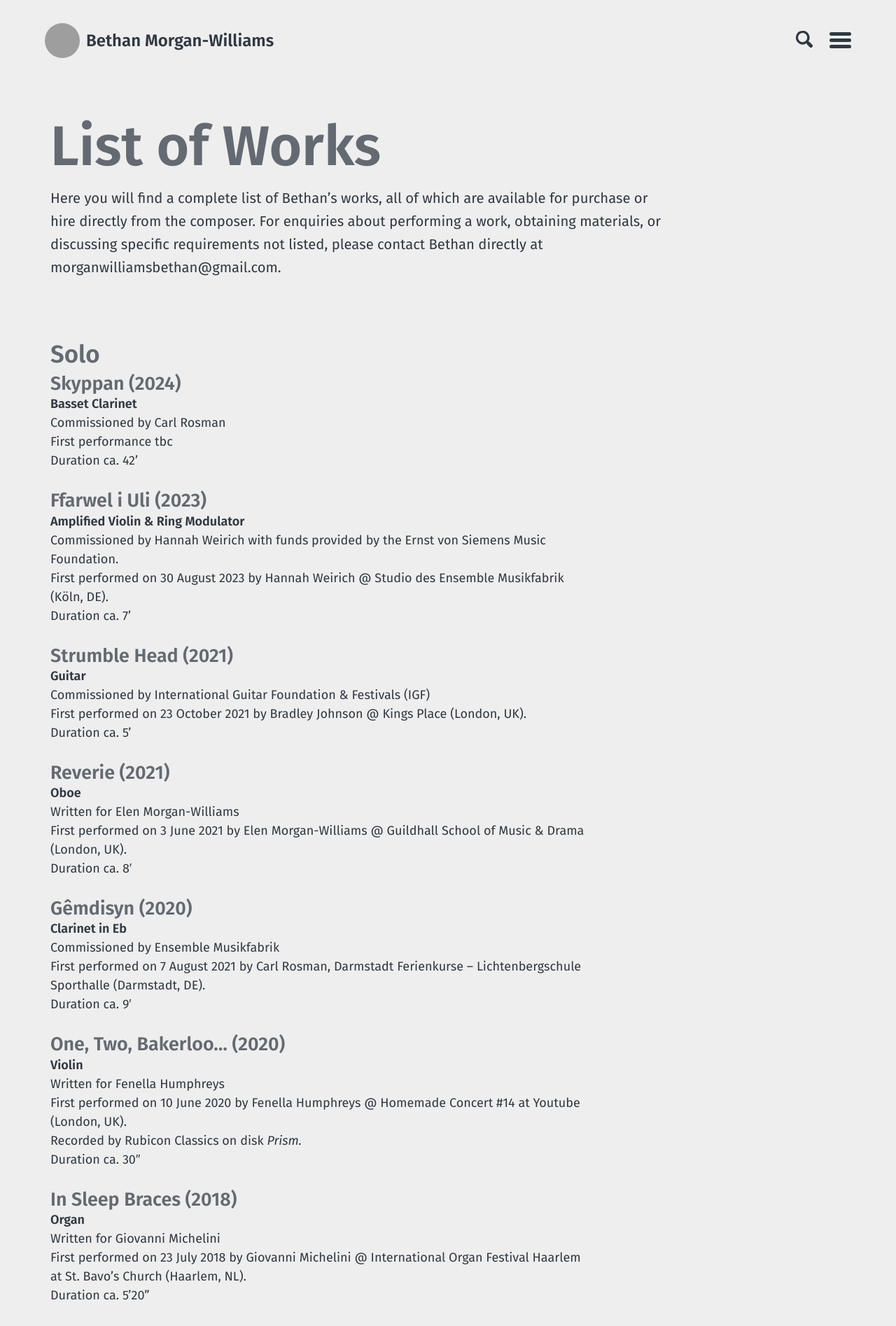
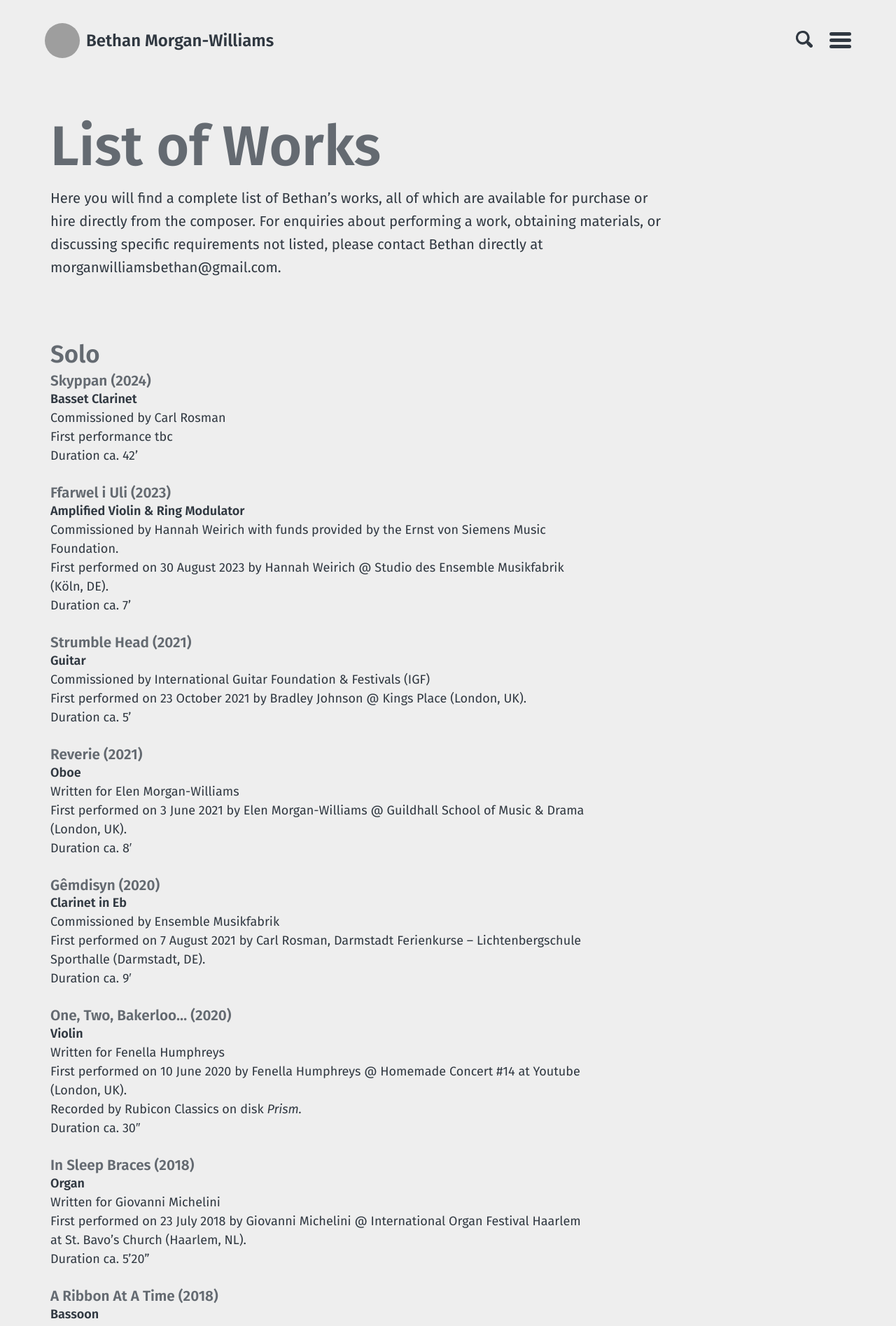
Before and after one commit to morganwilliamsb/website, a Jekyll site: the page built from works.md, in a window 1280 px wide. Shown: the top 1895 px of the page at 70% size. Built offline with Jekyll 4.4.1, drawn with Linux system fonts in a browser that asks for light colours; grey boxes are pictures that could not be loaded.

```diff
--- a/works.md
+++ b/works.md
@@ -6,239 +6,239 @@ introduction: Here you will find a complete list of Bethan’s works, all of whi
 
 ## Solo
 
-### Skyppan (2024)
+#### Skyppan (2024)
 **Basset Clarinet**
 : Commissioned by Carl Rosman
 : First performance tbc
 : Duration ca. 42’
 
-### Ffarwel i Uli (2023)
+#### Ffarwel i Uli (2023)
 **Amplified Violin & Ring Modulator**
 : Commissioned by Hannah Weirich with funds provided by the Ernst von Siemens Music Foundation.
 : First performed on 30 August 2023 by Hannah Weirich @ Studio des Ensemble Musikfabrik (Köln, DE).
 : Duration ca. 7’
 
-### Strumble Head (2021)
+#### Strumble Head (2021)
 **Guitar**
 : Commissioned by International Guitar Foundation & Festivals (IGF)
 : First performed on 23 October 2021 by Bradley Johnson @ Kings Place (London, UK).
 : Duration ca. 5’
 
-### Reverie (2021)
+#### Reverie (2021)
 **Oboe**
 : Written for Elen Morgan-Williams
 : First performed on 3 June 2021 by Elen Morgan-Williams @ Guildhall School of Music & Drama (London, UK).
 : Duration ca. 8′
 
-### Gêmdisyn (2020)
+#### Gêmdisyn (2020)
 **Clarinet in Eb**
 : Commissioned by Ensemble Musikfabrik
 : First performed on 7 August 2021 by Carl Rosman, Darmstadt Ferienkurse – Lichtenbergschule Sporthalle (Darmstadt, DE).
 : Duration ca. 9′
 
-### One, Two, Bakerloo… (2020)
+#### One, Two, Bakerloo… (2020)
 **Violin**
 : Written for Fenella Humphreys
 : First performed on 10 June 2020 by Fenella Humphreys @ Homemade Concert #14 at Youtube (London, UK).
 : Recorded by Rubicon Classics on disk _Prism._
 : Duration ca. 30″
 
-### In Sleep Braces (2018)
+#### In Sleep Braces (2018)
 **Organ**
 : Written for Giovanni Michelini
 : First performed on 23 July 2018 by Giovanni Michelini @ International Organ Festival Haarlem at St. Bavo’s Church (Haarlem, NL).
 : Duration ca. 5’20”
 
-## A Ribbon At A Time (2018)
+#### A Ribbon At A Time (2018)
 **Bassoon**
 : Written for Georgie Powell
 : First performed on 30 July 2018 by Georgie Powell @ Darmstadt Ferienkurse (DE).
 : Duration ca. 3’
 
-### Oceans (2013)
+#### Oceans (2013)
 **Fixed Tape**
 : Written for Bethan Morgan-Williams
 : First performed on 12 December 2013 by Bethan Morgan-Williams @ Crystal House (Manchester, UK).
 : Duration ca. 8’
 
-### A Thornbush In My Strength (2013)
+#### A Thornbush In My Strength (2013)
 **Percussion**
 : First performed on 30 October 2013 by Delia Stevens (House of Bedlam) @ Royal Northern College of Music (Manchester, UK). Instrumentation: saron, snare drum, splash cymbal.
 : Duration ca. 3’30”
 
-### Minstrels On Their Way Home (A Tribute to Debussy) (2013)
+#### Minstrels On Their Way Home (A Tribute to Debussy) (2013)
 **Piano**
 : First performed on 8 May 2012 by Leanne Cody @ Bridgewater Hall (Manchester, UK).
 : Duration ca. 3’30″
 
-### The Turaco (2005)
+#### The Turaco (2005)
 **Piano**
 : Written for Antonella Haywood.
 : Duration ca. 4′
 
 ## Chamber
 
-### Trying to Use Words (2025)
+#### Trying to Use Words (2025)
 **Singing Harpist & Dancer**
 : Commissioned by Jenna Vergeynst
 : First performed on 25 April 2025 by Jenna Vergeynst & Myrthe Bokelmann @ De Graaf (Ghent, BE).
 : Duration ca. 9’
 
-### Gormod (2024)
+#### Gormod (2024)
 **Oboe, Basset Clarinet, Euphonium, Viola, Cello**
 : Commissioned by Berliner Festspiele/MaerzMusik, with funding from the Ernst von Siemens Music Foundation.
 : First performed on 20 March 2024 by Peter Veale, Carl Rosman, Maxime Morel, Axel Porath & Dirk Wietheger @ Radialsystem (Berlin, DE).
 : Duration ca. 12′
 
-### Fleck (2023)
+#### Fleck (2023)
 **Clarinet in Eb, Clarinet in A, Viola**
 : Written for Darmstadt Ferienkurse
 : First performed on 18 August 2023 by Marcin Domagala, Yui Matsunaga and Yona Su @ Lichtenbergschule (Darmstadt, DE).
 : Duration ca. 10’
 
-### Voices Go With You (2022)
+#### Voices Go With You (2022)
 **Alto Flute, Cello, Percussion, Piano**
 : Commissioned by Psappha Ensemble
 : First performed on 12 May 2022 by Psappha Ensemble @ Hallé St. Peter’s (Manchester, UK).
 : Duration ca. 11’
 
-### Parodi i Dri (2021)
+#### Parodi i Dri (2021)
 **Clarinet in Bb, Violin, Piano**
 : Commissioned by National Youth Arts Wales
 : First performed (virtual) on 21 October by Nathan Isaac, Nick Francis & Gwydion Rhys.
 : Duration ca. 5’30″
 
-### Traces of a Disco (rev. 2021)
+#### Traces of a Disco (rev. 2021)
 **Alto Flute, Bass Clarinet in Bb, Vibraphone, Cello, Double Bass**
 : Revised for new instrumentation.
 : Revised version first performed on 17 July 2021 by Clare Findlater, Heather Roche, Jake Brown, Colin Alexander & Tom Goodman (cond. Darren Bloom) @ LSO St. Luke’s (London, UK).
 : Duration ca. 6′
 
-### Demeter’s Cry (2020)
+#### Demeter’s Cry (2020)
 **Violin, Accordion, Double Bass, Drum-kit**
 : Commissioned by Fenella Humphreys with funding from The Marchus Trust.
 : First performed on 5 October 2020 by Fenella Humphreys, Iñigo Mikeleiz Berrade, Ben Griffiths & George Barton @ Chiltern Arts Festival (Henley-on-Thames, UK).
 : Duration ca. 6’30″
 
-### Dog in the Moon (2020)
+#### Dog in the Moon (2020)
 **Viola & Percussion**
 : Commissioned by the BBC & London Symphony Orchestra for Antoine Tamestit & Colin Currie.
 : First performed on 8 October by Antoine Tamestit & Colin Currie @ LSO St. Luke’s (London, UK).
 : Duration ca. 10′
 
-### Datod (2020)
+#### Datod (2020)
 **Violin & Piano**
 : Commissioned by the Park Lane Group with funds provided by the RVW Trust.
 : First performed on 13 July 2020 by Hannah Weirich & Ulrich Löffler @ Studio of Ensemble Musikfabrik (Köln, DE).
 : Duration ca. 8′
 
-### Double Double (2018)
+#### Double Double (2018)
 **String Quartet**
 : Commissioned by Hilary Browning
 : First performed on 6 November 2019 by Equilibrium Ensemble @ University of Liverpool Lunchtime Concert Series (Liverpool, UK).
 : Duration ca. 14’30”
 
-### Ghost Tongues (2018)
+#### Ghost Tongues (2018)
 **String Quartet**
 : Commissioned by the Royal Philharmonic Society through the Susan Bradshaw Composers Fund.
 : First performed on 11 July 2018 by the Ligeti Quartet @ Cheltenham Music Festival at Chapel Arts.
 : Duration ca. 11′
 
-### Traces of a Disco (2018)
+#### Traces of a Disco (2018)
 **Cimbalom, Bass Clarinet in Bb, Double Bass**
 : Commissioned by Rachel Swanick with support from the Arts Council England, Psappha and the Whitworth Art Gallery.
 : First performed on 17 May 2018 by Psappha Ensemble @ Whitworth Art Gallery (Manchester, UK).
 : Duration ca. 5’40”
 
-### The Cross & The Albatross (2017)
+#### The Cross & The Albatross (2017)
 **Bassoon & Harpsichord**
 : Commissioned by Hugh Woolley
 : First performed on 7 May 2017 by Hugh Woolley and Stephen Giles @ Birmingham Conservatoire (UK).
 : Duration ca. 6’30”
 
-### In Kenopsia (2017)
+#### In Kenopsia (2017)
 **Trombone & Live Electronics**
 : Commissioned by Psappha in partnership with PRS for Music Foundation Talent Development.
 : First performed on 15 February 2017 by Tony Boorer & Bethan Morgan-Williams @ Hallé St. Michael’s (Manchester, UK).
 : Duration ca. 5’30”
 
-### Enraptured (2015)
+#### Enraptured (2015)
 **Violin & Piano**
 : First performed on 31 January 2016 by Paul Silverthorne & Aglaia Tarantino @ LSO St Luke’s (London, UK).
 : Duration ca. 8′
 
-### In the Crypt (2015)
+#### In the Crypt (2015)
 **Horn & Live Electronics**
 : First performed on 15 May 2015 by Alison Wilmshurst & Bethan Morgan-Williams @ Royal Northern College of Music (Manchester, UK).
 : Duration ca. 8′
 
-### Helpings of Hell (2013)
+#### Helpings of Hell (2013)
 **Flute & Double Bass**
 : First performed on 2 July 2013 @ British Museum: RNCM 40th Anniversary Concert (London, UK).
 : Duration ca. 5′
 
-### A Beautiful Dance With A Chainsaw (2012)
+#### A Beautiful Dance With A Chainsaw (2012)
 **2 Drum-kits, Piano, Electric Guitar, Violin, Cello**
 : First performed on 30 November 2012 by the Vulgar Display @ Royal Northern College of Music (Manchester, UK).
 : Duration ca. 7′
 
-### News Bulletins (2012)
+#### News Bulletins (2012)
 **Piano Trio**
 : First performed on 26 April 2012 by Bethan Morgan-Williams, Abel Selacoe & Leanne Cody @ Royal Northern College of Music (Manchester, UK).
 : Duration ca. 14′
 
-### U Ty Uchaf (2006)
+#### U Ty Uchaf (2006)
 **Violin Quartet**
 : First performed in June 2006 by Catherine Lord, Katie Sharp, Kate Suthers & Bethan Morgan-Williams @ Wells Cathedral School (UK).
 : Duration ca. 8′
 
-### Bywyd Y Nant (2005)
+#### Bywyd Y Nant (2005)
 **Violin Quartet**
 : First performed in December 2005 by Catherine Lord, Katie Sharp, Kate Suthers & Bethan Morgan-Williams @ Wells Cathedral School (UK).
 : Duration ca. 6’30”
 
-### Bryanston Jig (2002)
+#### Bryanston Jig (2002)
 **2 Violins, Viola, 2 Double Basses, Bongos**
 : First performed in August 2002 by Catherine Lord, Katie Sharp, Ben Weedon, David Heyes, Alfie Weedon & Bethan Morgan-Williams @ Bryanston College (UK).
 : Duration ca. 2′
 
 ## Ensemble
 
-### Digon! (2025)
+#### Digon! (2025)
 **Flute, Oboe, Soprano Saxophone, Bass Clarinet in Bb, Drum-kit, Piano (=Sampler), Violin, Viola, Cello**
 : A Saunders commission for ensemble mosaik
 : First performance on 17 January 2026 by ensemble mosaik (cond. Enno Poppe) @ Ultraschall Berlin (DE).
 : Duration ca. 15'
 
-### ILDIO (2025)
+#### ILDIO (2025)
 **Piccolo, Oboe, Bass Clarinet, Bassoon, Trumpet (=Marching Kazoo), Trombone (=Slide Whistle), Piano, Harp (=Voice), Violin, Viola, Cello, Double Bass**
 : Commissioned by Birmingham Contemporary Music Group with the support of Arts Council England and BCMG’s Sound Investment scheme.
 : First performed on 22 June 2025 by Birmingham Contemporary Music Group & L’Instant Donné (cond. Catherine Larsen-Maguire) @ Bradshaw Hall, Royal Birmingham Conservatoire (Birmingham, UK).
 : Duration ca. 11’
 
-### Gêmdis (2020)
+#### Gêmdis (2020)
 **Flute (=Picc.), Oboe (=Slide Whistle/Cor.), Solo Clarinet in Eb, Horn in F (=Slide Whistle), Trombone (=Slide Whistle), Tuba (=Slide Whistle), Piano (=Slide Whistle)**
 : Written for Carl Rosman & Ensemble Musikfabrik as part of the Composer Collider Europe project (2017-20).
 : First performed 26 November 2022 by Ensemble Musikfabrik (cond. Christian Eggen) @ WDR Funkhaus (Köln, DE).
 : Duration ca. 17′
 
-### Devil’s Elbow (2019)
+#### Devil’s Elbow (2019)
 **Flute (=Alto/D.Rec.), Clarinet in Bb (=B. Cl. in Bb), Soprano Trombone, 1P, Piano (=Sampler/Slide Whistle), Harp, Electric Guitar, Live Electronics, 2 Violins, Viola, Cello, Double Bass**
 : Commissioned by Uproar Ensemble
 : First performed on 28 February 2020 by Uproar Ensemble @ Chapel Arts Centre (Cardiff, UK).
 : Duration ca. 12′
 
-### Severn (2019)
+#### Severn (2019)
 **Clarinet in A, Bass Clarinet in Bb, Mandolin, Guitar, Violin, Viola, Cello**
 : First performed on 3 April 2019 by the New European Ensemble @ Korzo Theatre (Den Haag, NL).
 : Duration ca. 8′
 
-### Speelklok II (2018)
+#### Speelklok II (2018)
 **Mandolin, Accordion, Harpsichord, Celesta, Piano, Percussion**
 : First performed on 24 January 2019 by the Spaceship Ensemble @ Koninklijk Conservatorium Den Haag (NL).
 : Duration ca. 7’30”
 
-### Mirages in Pisa (2016)
+#### Mirages in Pisa (2016)
 **Flute (=Picc), Oboe (=Cor), Clarinet in A (=B.Cl. in Bb), Trumpet (=Picc), Horn, 1P, Piano, 2 Violins, Viola, 2 Cellos**
 : Commissioned by the Royal Liverpool Philharmonic Orchestra through the Christopher Brooks Composition Prize, supported by the Rushworth Foundation.
 : First performed on 26 October 2016 by Ensemble 10/10 & Clark Rundell @ St. George’s Hall Liverpool (UK).
@@ -246,25 +246,25 @@ introduction: Here you will find a complete list of Bethan’s works, all of whi
 
 ## Orchestra
 
-### Parti Di-ffiniau (2022)
+#### Parti Di-ffiniau (2022)
 **3333 / 4331 / 1T 3P 1Pno 1Hp / 12.10.8.6.4**
 : Commissioned by the City of Birmingham Symphony Orchestra (CBSO).
 : First performed on 29 January 2023 by the CBSO (cond. Clark Rundell) @ Symphony Hall (Birmingham, UK).
 : Duration ca. 4′
 
-### The Promenaders (2017)
+#### The Promenaders (2017)
 **2222 / 223 / 1T 2P 1H 1BG (opt.) / 10.8.6.4.2**
 : Commissioned by the Promenade Concert Orchestra.
 : First performed on 21 May 2017 by the Promenade Concert Orchestra & Howard Rogerson @ The Platform (Morecambe, UK).
 : Duration ca. 6’
 
-### KNO<sub>3</sub> (2016)
+#### KNO<sub>3</sub> (2016)
 **2222 / 2Hn / 1T 3P / 12.10.8.6.4**
 : Commissioned by the International Conductors Festival.
 : First performed on 29 July 2016 by the Piccadilly Symphony Orchestra & Xavier Cloete @ Norton Centre for the Arts (Danville KY, USA).
 : Duration ca. 6’
 
-### Scoot (2015)
+#### Scoot (2015)
 **3333 / 4331 / 1T 2P 1Cel 1Hp / 14.12.10.8.6**
 : Commissioned by the London Symphony Orchestra through the LSO Discovery Panufnik Composers Scheme, supported by the Helen Hamlyn Trust.
 : First performed on 11 March 2016 by the London Symphony Orchestra & François-Xavier Roth @ LSO St. Luke’s (London, UK).
@@ -276,17 +276,17 @@ introduction: Here you will find a complete list of Bethan’s works, all of whi
 : First performed on 10 May 2014 by Alex Wildsmith & RNCM Brand New Orchestra @ Royal Northern College of Music (Manchester, UK).
 : Duration ca. 9’
 
-### After Every Fourth or Fifth Question (2010)
+#### After Every Fourth or Fifth Question (2010)
 **2222 / 22 / 2P 1Pno / 10.8.6.6.2**
 : First performed on 3 October 2010 by RNCM Brand New Orchestra @ Royal Northern College of Music (Manchester, UK).
 : Duration ca. 9’
 
-### arr. Three Pieces for Beginner String Orchestra (2007)
+#### arr. Three Pieces for Beginner String Orchestra (2007)
 **String Orchestra**
 : First performed in February 2007 by WYMSO & Catherine Lord @ Wells Cathedral School (UK).
 : Duration ca. 4’
 
-### Two Shadows Taking Pictures (2007)
+#### Two Shadows Taking Pictures (2007)
 **String Orchestra**
 : First performed in February 2007 by the Wells Cathedral School String Ensemble & Catherine Lord @ Royal Northern College of Music (Manchester, UK).
 : Duration ca. 7’30”
@@ -298,21 +298,21 @@ introduction: Here you will find a complete list of Bethan’s works, all of whi
 
 ## Vocal
 
-### Shilly Shally (2021)
+#### Shilly Shally (2021)
 **Soprano & Piano**
 : Text by Bethan Morgan-Williams
 : Written for Sarah Dacey as part of the CoDI opera project
 : First performed on 26 July 2021 by Sarah Dacey & Christopher Williams @ Cardiff University (UK).
 : Duration ca. 5′
 
-### Cusan Aderyn (2019)
+#### Cusan Aderyn (2019)
 **Soprano & Piano Trio**
 : Text by Richard Llwyd
 : Commissioned by Canolfan Gerdd William Mathias
 : First performed on 16 October 2021 by Alys Roberts, Sara Trickey, Sebastian Van Kuijk & Iwan Llewelyn-Jones @ Galeri Arts (Caernarfon, UK).
 : Duration ca. 5′
 
-### arr. Liverpool Lullaby (2019)
+#### arr. Liverpool Lullaby (2019)
 **Mezzo-Soprano & Piano**
 : Text by Stan Kelly
 : Commissioned by Sandra Parr
@@ -320,24 +320,24 @@ introduction: Here you will find a complete list of Bethan’s works, all of whi
 : Recorded by Rubicon Classics on disk _A Love Letter To Liverpool_
 : Duration ca. 6’
 
-### Coming ‘Round Again (2017)
+#### Coming ‘Round Again (2017)
 **SSA, Percussion, Piano**
 : Text by Matthew Hill
 : First performed on 2 July 2017 by the Liverpool Philharmonic Youth Choir @ Royal Philharmonic Hall (Liverpool, UK).
 : Duration ca. 4’
 
-### Walk With Me (2014)
+#### Walk With Me (2014)
 **Mezzo-Soprano & Piano**
 : Text by Beatrice Wallbank
 : First performed on 22 April 2023 by Jessica Summers and Jelena Makarova @ Holy Trinity Church Hereford (Hereford, UK).
 : Duration ca. 6’
 
-### Sleepwalking (2011)
+#### Sleepwalking (2011)
 **Soprano & Piano**
 : Text by Carly Hinds
 : Duration ca. 3’
 
-### Remembrance (2006)
+#### Remembrance (2006)
 **Alto, Alto Flute, Violin, Viola, Bass Clarinet in Bb**
 : Text by Laurence Binyon
 : First performed on 12 November 2006 by Jessica Radcliffe @ Wells Cathedral School (UK).
```
